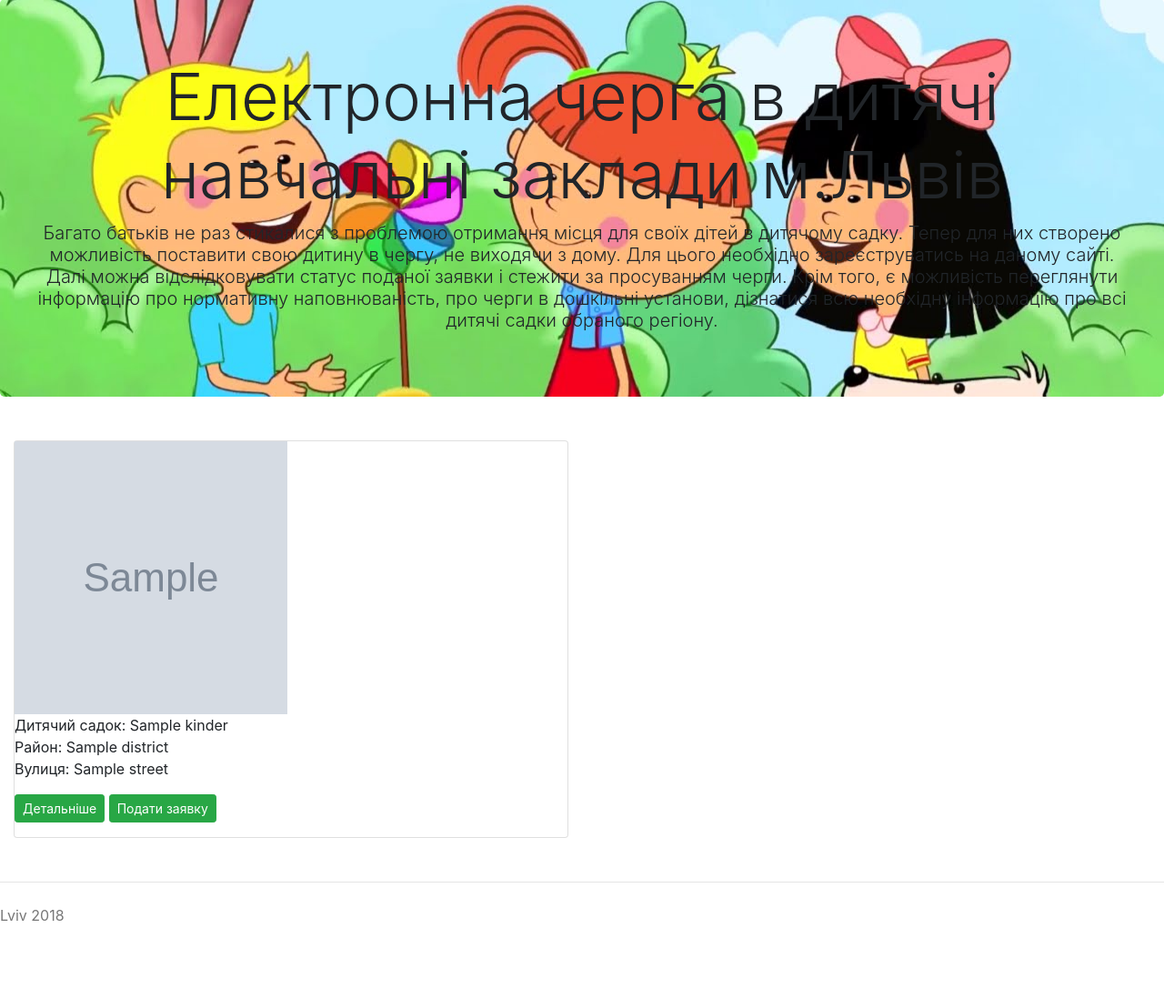
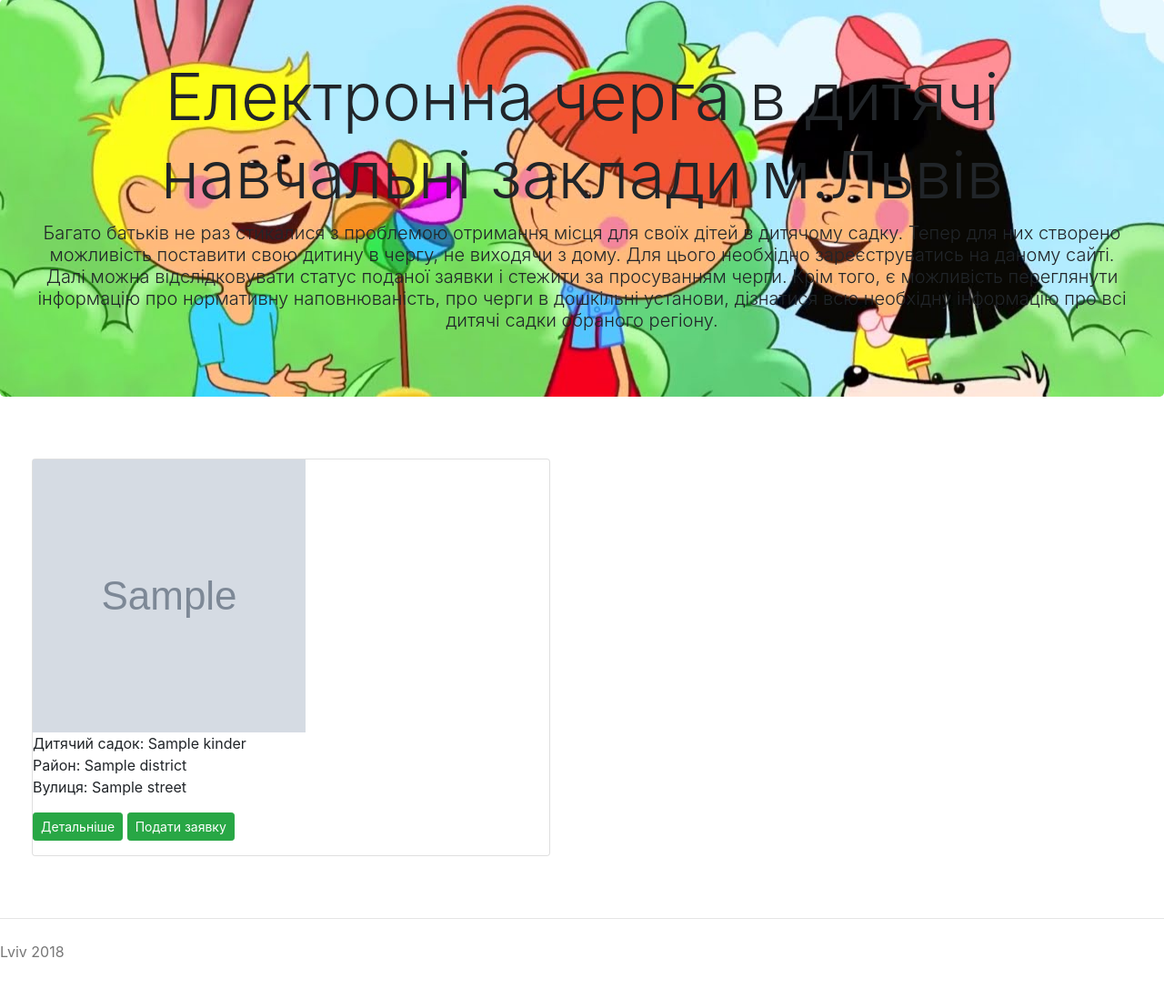
Before and after one commit to aodarc/final_project, a Django app: template templates/main_page/main_content.html in a window 1280 px wide. Shown: the part 122-1220 px from the top of the page at 91% size. Before the commit the page ends 1134 px from the top, so only its background shows below. Run offline with Django 3.2, Linux system fonts and the light colour scheme; the template is opened without the code that fills it: most values are stand-ins (such as "Sample title", 1, 10 or a date in 2020); grey boxes marked "Sample" are stand-in pictures; some libraries are stand-ins or nearby versions.

Commit message:
html-pages-correct

```diff
--- a/project_static/final_project/src/css/main_page.css
+++ b/project_static/final_project/src/css/main_page.css
@@ -3,3 +3,6 @@
     background-size: cover;
     background-repeat: no-repeat;
 }
+.card {
+    margin: 20px;
+}
--- a/templates/components/list_of_kindergarten.html
+++ b/templates/components/list_of_kindergarten.html
@@ -1,5 +1,7 @@
 {% for kinder in kinder_list %}
-    <div class="card" >
+    <div class="col-6">
+
+        <div class="card">
             <img src="{{ kinder.image.url }}" alt="kinder" height="300" width="300">
             <p class="card-text">
                 Дитячий садок: {{ kinder.name }}<br>
@@ -7,9 +9,11 @@
                 Вулиця: {{ kinder.street }}
             </p>
             <p>
-        <a class="btn btn-sm btn-success" href="{% url 'kindergarten' pk=kinder.id  %}" role="button">Детальніше</a>
+                <a class="btn btn-sm btn-success" href="{% url 'kindergarten' pk=kinder.id %}"
+                   role="button">Детальніше</a>
 
                 <a class="btn btn-sm btn-success" href="#" role="button">Подати заявку</a>
             </p>
         </div>
+    </div>
 {% endfor %}
--- a/templates/main_page/main_content.html
+++ b/templates/main_page/main_content.html
@@ -24,9 +24,7 @@
   </div>
 
   <div class="row marketing">
-    <div class="col-lg-6">
-        {% include "components/list_of_kindergarten.html" %}
-    </div>
+      {% include "components/list_of_kindergarten.html" %}
   </div>
 
 
```
Lines whose indentation alone changed are shown as unchanged.
